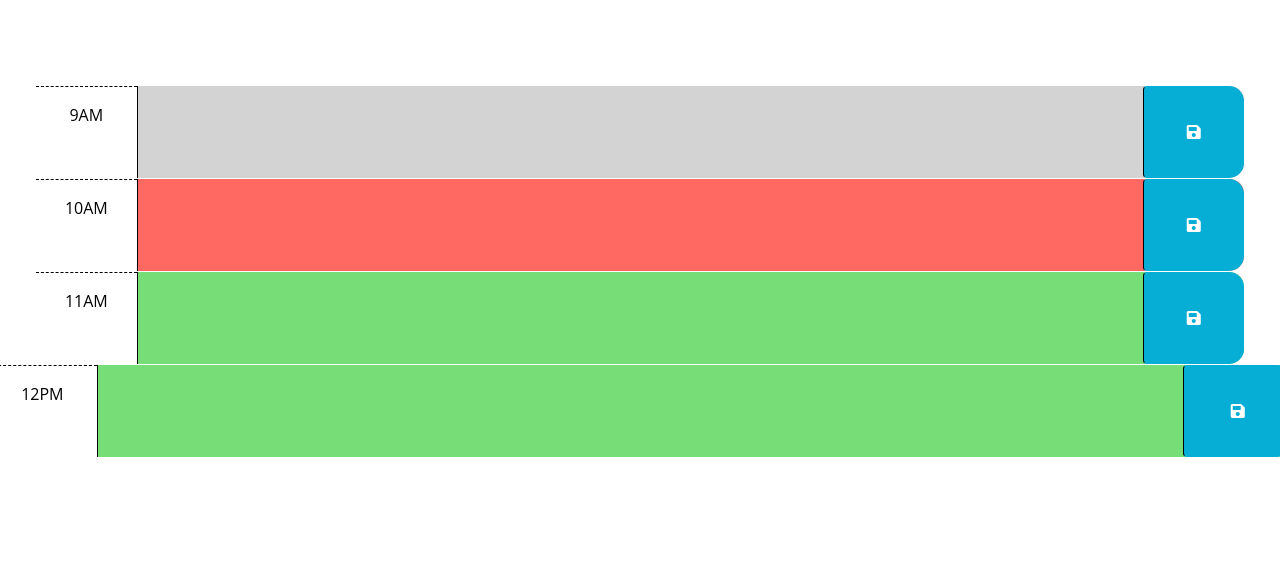
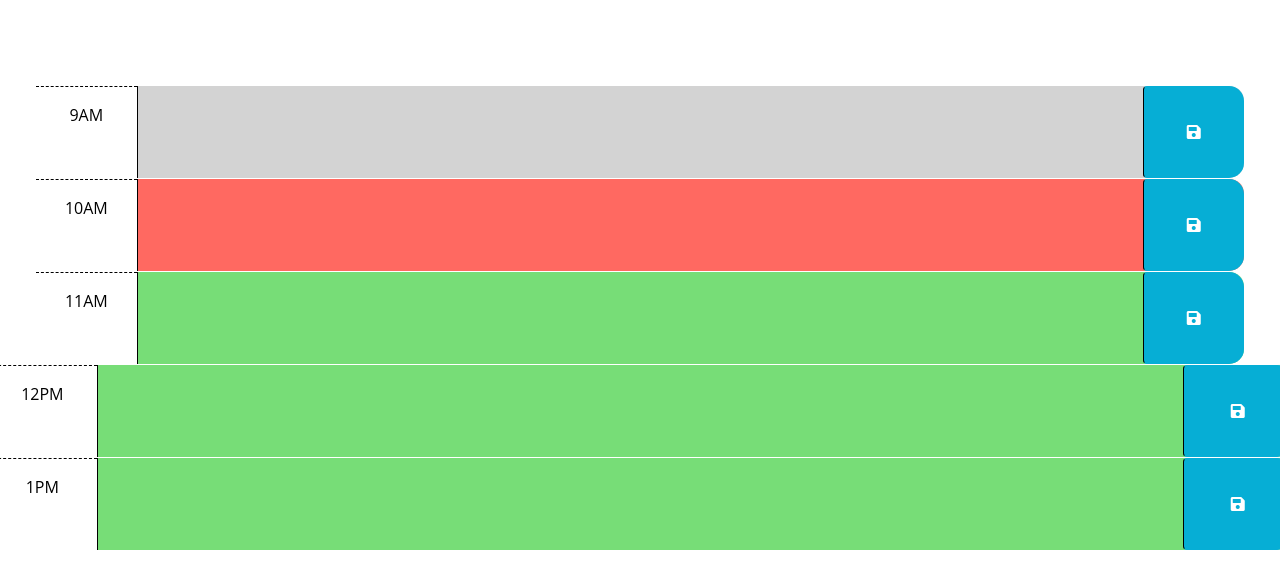
Before and after one commit to yaneyalvarado/Business-Schedule, a plain HTML site: page Develop/index.html in a window 1280 px wide. Shown: the part 166-754 px from the top of the page. Drawn offline with nearby package versions, Linux system fonts and the light colour scheme.

Commit message:
added hr 13 in HTML

```diff
--- a/Develop/index.html
+++ b/Develop/index.html
@@ -78,6 +78,15 @@
     </div>
   </div>
 
+  <div id="hour-13" class="row time-block future">
+    <div class="col-2 col-md-1 hour text-center py-3">1PM</div>
+    <textarea class="col-8 col-md-10 description" rows="3"> </textarea>
+    <button class="btn saveBtn col-2 col-md-1" aria-label="save">
+      <i class="fas fa-save" aria-hidden="true"></i>
+    </button>
+  </div>
+</div>
+
     <script src="https://cdnjs.cloudflare.com/ajax/libs/jquery/3.2.1/jquery.min.js"></script>
     <script src="https://cdn.jsdelivr.net/npm/dayjs@1.11.3/dayjs.min.js"
     integrity="sha256-iu/zLUB+QgISXBLCW/mcDi/rnf4m4uEDO0wauy76x7U="
```
